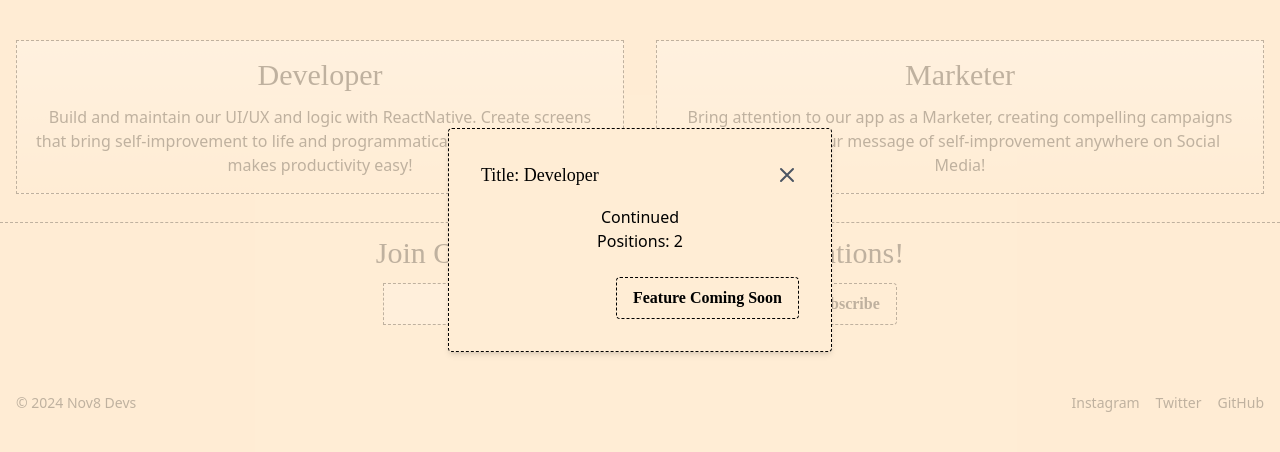
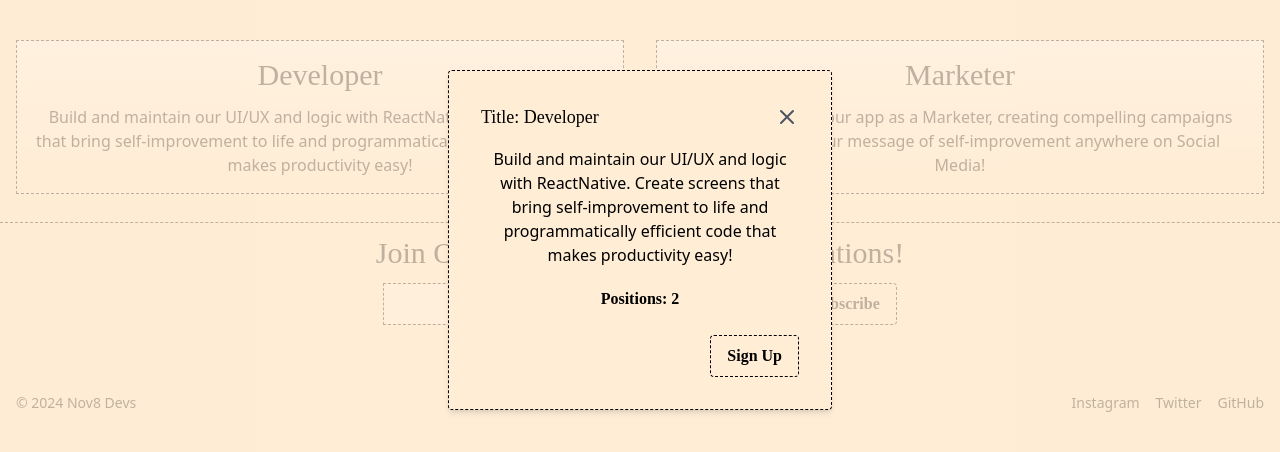
Before and after one commit to PureZinc/stoistrom-intro, a React (Create React App) app: page /work in a window 1280 px wide. Both pictures are taken after a click on the element 320 px from the left and 277 px from the top of the page. Shown: the part 160-612 px from the top of the page. Built offline with nearby package versions, Linux system fonts and the light colour scheme; no server answers; the HTML template or start-up script is replaced by a standard one; a web font is replaced by a local one.

Commit message:
Modularized Modal Component

```diff
--- a/src/components/WorkWithUs/JobTitle.jsx
+++ b/src/components/Modal.jsx
@@ -1,25 +1,17 @@
-export default function JobTitle(params) {
-    const isOpen = params.isOpen;
-    const setIsOpen = params.setIsOpen;
-    const jobDetail = params.jobDetail;
-
+export default function Modal({ isOpen, setIsOpen, title, children}) {
   return (
     <div className={`main-modal ${isOpen ? 'flex' : 'hidden'}`}>
         <div class="modal-container">
             <div className="flex justify-between items-center mb-4">
-                <h2 className="text-lg main-font-sm">Title: {jobDetail.title}</h2>
+                <h2 className="text-lg main-font-sm">{title}</h2>
                 <button className="x-close" onClick={() => setIsOpen(!isOpen)}>
                     <svg className="w-6 h-6" fill="none" stroke="currentColor" viewBox="0 0 24 24" xmlns="http://www.w3.org/2000/svg">
                         <path stroke-linecap="round" stroke-linejoin="round" stroke-width="2" d="M6 18L18 6M6 6l12 12"></path>
                     </svg>
                 </button>
             </div>
-            <p>{jobDetail.longDescription}</p>
-            <p>Positions: {jobDetail.positions}</p>
-            <div className="mt-6 flex justify-end">
-                <button className="main-button">Feature Coming Soon</button>
-            </div>
+            {children}
         </div>
     </div>
-  )
+    )
 }
--- a/src/components/WorkWithUs/JobDetail.jsx
+++ b/src/components/WorkWithUs/JobDetail.jsx
@@ -1,7 +1,7 @@
 import { jobDetails } from "./jobDetails"
 import useLoad from "../../hooks/useLoad";
 import { useState } from "react";
-import JobTitle from "./JobTitle";
+import JobModal from "./JobModal";
 
 export default function JobDetail() {
     const jobs = jobDetails;
@@ -28,7 +28,7 @@ export default function JobDetail() {
             </div>
         ))}
     </div>
-    <JobTitle isOpen={modal} setIsOpen={setModal} jobDetail={jobDetail} />
+    <JobModal isOpen={modal} setIsOpen={setModal} jobDetail={jobDetail} />
     </>
   )
 }
--- /dev/null
+++ b/src/components/WorkWithUs/JobModal.jsx
@@ -0,0 +1,19 @@
+import Modal from "../Modal";
+
+export default function JobModal(params) {
+    const isOpen = params.isOpen;
+    const setIsOpen = params.setIsOpen;
+    const jobDetail = params.jobDetail;
+
+  return (
+    <Modal isOpen={isOpen} setIsOpen={setIsOpen}
+        title={`Title: ${jobDetail.title}`}
+    >
+        <p>{jobDetail.description}</p>
+        <p className="main-font-lg mt-5">Positions: {jobDetail.positions}</p>
+        <div className="mt-6 flex justify-end">
+            <a href={jobDetail.link}><button className="main-button">Sign Up</button></a>
+        </div>
+    </Modal>
+  )
+}
--- a/src/components/WorkWithUs/jobDetails.js
+++ b/src/components/WorkWithUs/jobDetails.js
@@ -1,16 +1,20 @@
+import { COMPANY_LINKS as links } from "../../service";
+
 export const jobDetails = [
     {
         title: "Developer",
         description: `Build and maintain our UI/UX and logic with ReactNative. Create screens that
           bring self-improvement to life and programmatically efficient code that makes productivity easy!`,
         longDescription: `Continued`,
-        positions: 2
+        positions: 2,
+        link: links.developerHiree
     },
     {
         title: "Marketer",
         description: `Bring attention to our app as a Marketer, creating compelling campaigns
           and promoting our message of self-improvement anywhere on Social Media!`,
         longDescription: `Continued`,
-        positions: 3
+        positions: 3,
+        link: links.marketerHiree
     },
 ]
--- a/src/service.js
+++ b/src/service.js
@@ -6,5 +6,7 @@ export const COMPANY_LINKS = {
     twitter: "https://twitter.com/",
     github: "https://github.com/nov8devs/stoistrom",
     privacyPolicy: "#",
-    companyDocs: "#"
+    companyDocs: "#",
+    developerHiree: "#",
+    marketerHiree: "#"
 }
```
